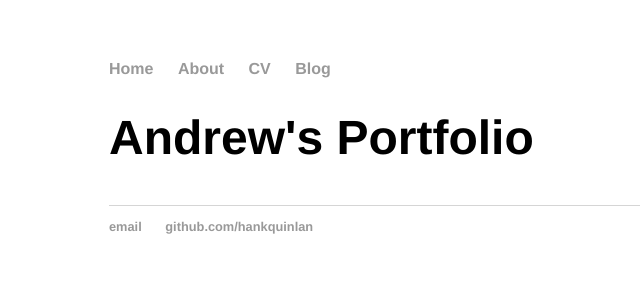
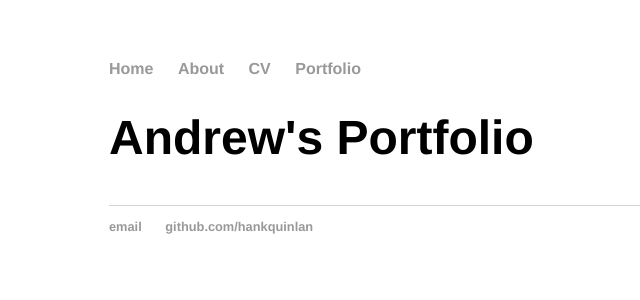
Before and after one commit to tzuyuanw/tzuyuanw.github.io, a Jekyll site: the page built from blog/index.html, in a window 1280 px wide. Shown: the top 300 px of the page, without its empty margins (83-723 px from the left). Built offline with Jekyll 4.4.1, drawn with Linux system fonts in a browser that asks for light colours.

Commit message:
Update default.html

```diff
--- a/_layouts/default.html
+++ b/_layouts/default.html
@@ -11,7 +11,7 @@
 	        		<li><a href="/">Home</a></li>
 		        	<li><a href="/about">About</a></li>
 	        		<li><a href="/cv">CV</a></li>
-	        		<li><a href="/blog">Blog</a></li>
+	        		<li><a href="/blog">Portfolio</a></li>
 	    		</ul>
 			</nav>
 			<div class="container">
@@ -21,7 +21,7 @@
 			</div><!-- /.container -->
 			<footer>
 	    		<ul>
-	        		<li><a href="mailto:hankquinlanhub@gmail.com">email</a></li>
+	        		<li><a href="mailto:tzuyuan@upenn.edu">email</a></li>
 	        		<li><a href="https://github.com/hankquinlan">github.com/hankquinlan</a></li>
 				</ul>
 			</footer>
```
